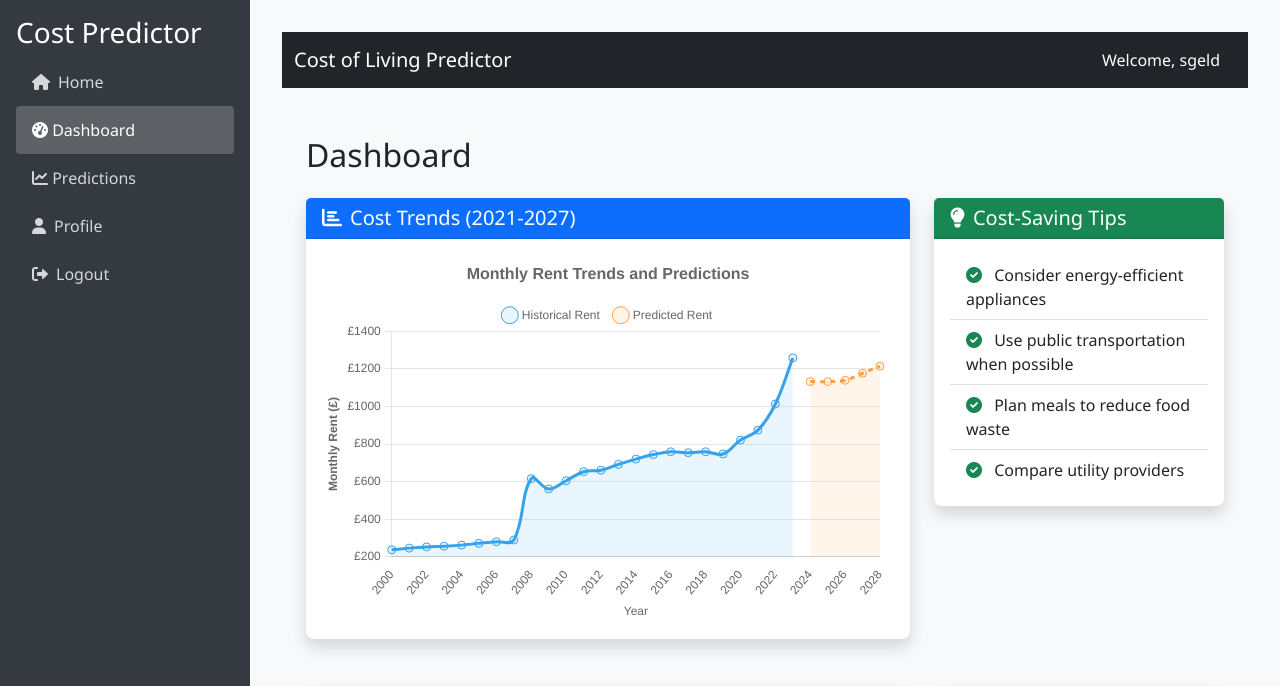
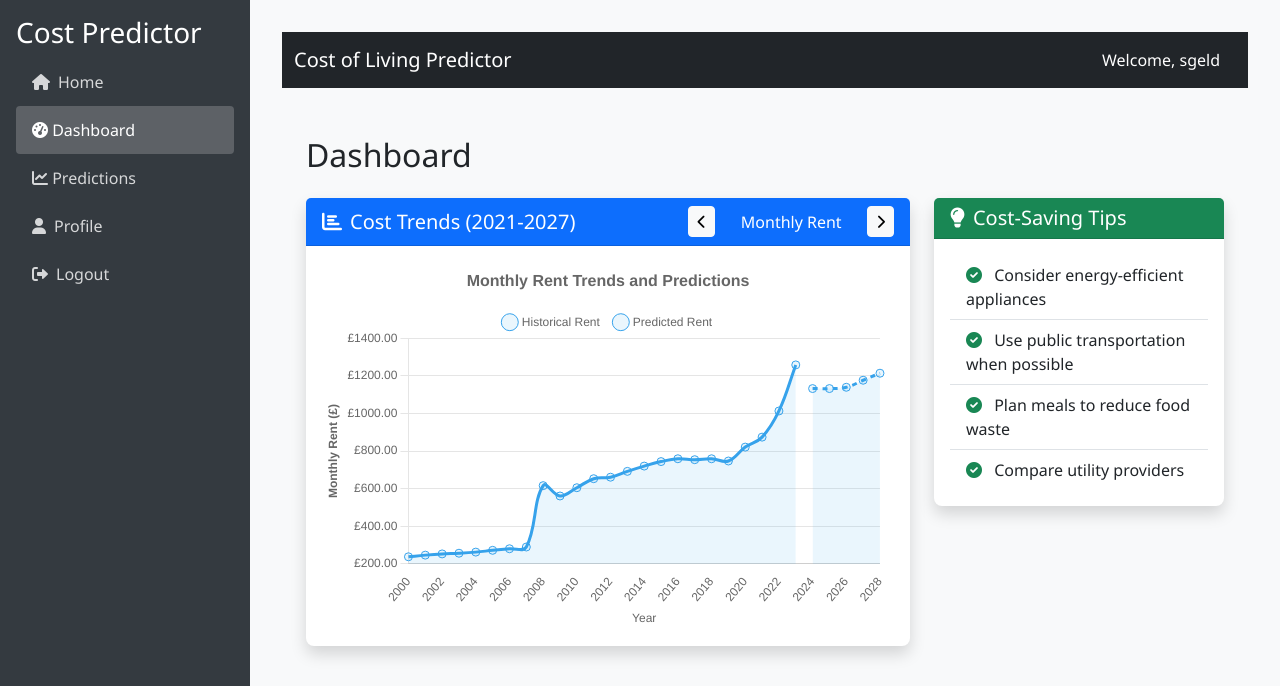
Before and after one commit to Shucab-Geldonne/FYP, a Django app: page /predictor/dashboard/ in a window 1280 px wide. Shown: the top 686 px of the page. Run offline with Django 5.2, Linux system fonts and the light colour scheme; a user stored in the database is signed in.

Commit message:
updated the dashboard page to show all the graphs rather than just the monthly rent graph

```diff
--- a/predictor/templates/predictor/dashboard.html
+++ b/predictor/templates/predictor/dashboard.html
@@ -26,10 +26,19 @@
     <div class="row mb-4">
         <div class="col-md-8">
             <div class="card shadow">
-                <div class="card-header bg-primary text-white">
+                <div class="card-header bg-primary text-white d-flex justify-content-between align-items-center">
                     <h5 class="card-title mb-0">
                         <i class="fas fa-chart-bar me-2"></i>Cost Trends (2021-2027)
                     </h5>
+                    <div class="chart-navigation">
+                        <button class="btn btn-sm btn-light me-2" id="prevChart">
+                            <i class="fas fa-chevron-left"></i>
+                        </button>
+                        <span id="chartTitle" class="text-white">Monthly Rent</span>
+                        <button class="btn btn-sm btn-light ms-2" id="nextChart">
+                            <i class="fas fa-chevron-right"></i>
+                        </button>
+                    </div>
                 </div>
                 <div class="card-body" style="height: 400px;">
                     <canvas id="costTrendsChart"></canvas>
@@ -164,48 +173,73 @@ document.addEventListener('DOMContentLoaded', function() {
         const historicalData = chartData.historical || {};
         const predictedData = chartData.predicted || {};
 
-        console.log('Historical Data:', historicalData);
-        console.log('Predicted Data:', predictedData);
+        // Define chart configurations for each category
+        const chartConfigs = {
+            rent: {
+                title: 'Monthly Rent',
+                yAxisLabel: 'Monthly Rent (£)',
+                historicalLabel: 'Historical Rent',
+                predictedLabel: 'Predicted Rent',
+                color: 'rgb(54, 162, 235)'
+            },
+            petrol: {
+                title: 'Petrol Price',
+                yAxisLabel: 'Price per Litre (£)',
+                historicalLabel: 'Historical Petrol Price',
+                predictedLabel: 'Predicted Petrol Price',
+                color: 'rgb(255, 99, 132)'
+            },
+            food: {
+                title: 'Weekly Food Cost',
+                yAxisLabel: 'Weekly Cost (£)',
+                historicalLabel: 'Historical Food Cost',
+                predictedLabel: 'Predicted Food Cost',
+                color: 'rgb(75, 192, 192)'
+            }
+        };
 
         // Get all years and sort them
         const years = [...new Set([
-            ...Object.keys(historicalData),
-            ...Object.keys(predictedData)
+            ...Object.keys(historicalData.rent || {}),
+            ...Object.keys(predictedData.rent || {})
         ])].sort((a, b) => parseInt(a) - parseInt(b));
 
-        console.log('Years:', years);
+        // Initialize chart
+        const ctx = document.getElementById('costTrendsChart').getContext('2d');
+        let currentChart = null;
+        let currentCategory = 'rent';
+
+        function createChart(category) {
+            const config = chartConfigs[category];
 
             // Create data arrays
-        const historicalValues = years.map(year => historicalData[year] || null);
-        const predictedValues = years.map(year => predictedData[year] || null);
+            const historicalValues = years.map(year => historicalData[category][year] || null);
+            const predictedValues = years.map(year => predictedData[category][year] || null);
 
-        console.log('Historical Values:', historicalValues);
-        console.log('Predicted Values:', predictedValues);
+            if (currentChart) {
+                currentChart.destroy();
+            }
 
-        // Get the canvas context
-        const ctx = document.getElementById('costTrendsChart').getContext('2d');
-
-        // Create the chart
-        new Chart(ctx, {
+            currentChart = new Chart(ctx, {
                 type: 'line',
                 data: {
                     labels: years,
                     datasets: [
                         {
-                        label: 'Historical Rent',
+                            label: config.historicalLabel,
                             data: historicalValues,
-                        borderColor: 'rgb(54, 162, 235)',
-                        backgroundColor: 'rgba(54, 162, 235, 0.1)',
+                            borderColor: config.color,
+                            backgroundColor: config.color.replace('rgb', 'rgba').replace(')', ', 0.1)'),
                             fill: true,
                             tension: 0.4,
                             pointRadius: 4,
                             pointHoverRadius: 6
                         },
                         {
-                        label: 'Predicted Rent',
+                            label: config.predictedLabel,
                             data: predictedValues,
-                        borderColor: 'rgb(255, 159, 64)',
-                        backgroundColor: 'rgba(255, 159, 64, 0.1)',
+                            borderColor: config.color,
+                            backgroundColor: config.color.replace('rgb', 'rgba').replace(')', ', 0.1)'),
                             fill: true,
                             tension: 0.4,
                             borderDash: [5, 5],
@@ -224,7 +258,7 @@ document.addEventListener('DOMContentLoaded', function() {
                     plugins: {
                         title: {
                             display: true,
-                        text: 'Monthly Rent Trends and Predictions',
+                            text: config.title + ' Trends and Predictions',
                             font: {
                                 size: 16,
                                 weight: 'bold'
@@ -267,7 +301,7 @@ document.addEventListener('DOMContentLoaded', function() {
                             beginAtZero: false,
                             title: {
                                 display: true,
-                            text: 'Monthly Rent (£)',
+                                text: config.yAxisLabel,
                                 font: {
                                     size: 12,
                                     weight: 'bold'
@@ -275,13 +309,35 @@ document.addEventListener('DOMContentLoaded', function() {
                             },
                             ticks: {
                                 callback: function(value) {
-                                return '£' + value;
+                                    return '£' + parseFloat(value).toFixed(2);
                                 }
                             }
                         }
                     }
                 }
             });
+
+            // Update chart title
+            document.getElementById('chartTitle').textContent = config.title;
+        }
+
+        // Initialize with rent chart
+        createChart('rent');
+
+        // Navigation buttons
+        const categories = ['rent', 'petrol', 'food'];
+        let currentIndex = 0;
+
+        document.getElementById('prevChart').addEventListener('click', function() {
+            currentIndex = (currentIndex - 1 + categories.length) % categories.length;
+            createChart(categories[currentIndex]);
+        });
+
+        document.getElementById('nextChart').addEventListener('click', function() {
+            currentIndex = (currentIndex + 1) % categories.length;
+            createChart(categories[currentIndex]);
+        });
+
     } catch (error) {
         console.error('Error creating chart:', error);
         console.error('Chart data:', '{{ chart_data|safe }}');
@@ -419,5 +475,16 @@ document.addEventListener('DOMContentLoaded', function() {
 .badge {
     font-size: 85%;
 }
+
+.chart-navigation {
+    display: flex;
+    align-items: center;
+    gap: 0.5rem;
+}
+
+#chartTitle {
+    min-width: 120px;
+    text-align: center;
+}
 </style>
 {% endblock %}
--- a/predictor/urls.py
+++ b/predictor/urls.py
@@ -7,7 +7,6 @@ urlpatterns = [
     path('dashboard/', views.dashboard, name='dashboard'),
     path('predictions/', PredictionsView.as_view(), name='predictions'),
     path('profile/', views.profile, name='profile'),
-    path('change-password/', views.change_password, name='change_password'),
     path('events/', views.event_list, name='event_list'),
     path('events/create/', views.event_create, name='event_create'),
     path('events/<int:event_id>/', views.event_update, name='event_update'),
--- a/predictor/views.py
+++ b/predictor/views.py
@@ -19,6 +19,7 @@ from numpy.dtypes import Float32DType, Float64DType
 import joblib
 from .simple_model import train_model, predict
 import traceback
+from django.urls import path
 
 # Global variable to store the trained models
 GLOBAL_MODEL = None
@@ -387,15 +388,27 @@ def dashboard(request):
         df = df.dropna()
         df = df.sort_values('Year')
 
-        # Prepare historical data
-        historical_data = {}
+        # Prepare historical data for all categories
+        historical_data = {
+            'rent': {},
+            'petrol': {},
+            'food': {}
+        }
+
         for _, row in df.iterrows():
             year = str(int(row['Year']))
-            historical_data[year] = float(row['Average Monthly Rent (England) (£)'])
+            historical_data['rent'][year] = float(row['Average Monthly Rent (England) (£)'])
+            historical_data['petrol'][year] = float(row['Petrol Price (£/litre)'])
+            historical_data['food'][year] = float(row['Weekly Food Expenditure (£)'])
 
         # Get predictions for future years
-        predicted_data = {}
-        latest_year = max(int(year) for year in historical_data.keys())
+        predicted_data = {
+            'rent': {},
+            'petrol': {},
+            'food': {}
+        }
+
+        latest_year = max(int(year) for year in historical_data['rent'].keys())
         future_years = range(latest_year + 1, latest_year + 6)
 
         # Use the trained models
@@ -406,7 +419,9 @@ def dashboard(request):
         for year in future_years:
             predictions = predict(year, GLOBAL_MODEL)
             if predictions is not None:
-                predicted_data[str(year)] = float(predictions['rent'])
+                predicted_data['rent'][str(year)] = float(predictions['rent'])
+                predicted_data['petrol'][str(year)] = float(predictions['petrol'])
+                predicted_data['food'][str(year)] = float(predictions['food'])
 
         # Prepare data for the chart
         chart_data = {
@@ -418,34 +433,36 @@ def dashboard(request):
         recent_predictions = []
 
         # Add historical data
-        for year, rent in historical_data.items():
+        for year in historical_data['rent'].keys():
             year_int = int(year)
             if year_int >= latest_year - 2:  # Show last 3 years of historical data
                 previous_year = str(year_int - 1)
-                previous_cost = historical_data.get(previous_year)
-                change = ((rent - previous_cost) / previous_cost * 100) if previous_cost else 0
+                previous_cost = historical_data['rent'].get(previous_year)
+                current_cost = historical_data['rent'][year]
+                change = ((current_cost - previous_cost) / previous_cost * 100) if previous_cost else 0
 
                 recent_predictions.append({
                     'year': year,
-                    'cost': rent,
+                    'cost': current_cost,
                     'change': change,
                     'is_prediction': False
                 })
 
         # Add predicted data
-        for year, rent in predicted_data.items():
+        for year in predicted_data['rent'].keys():
             year_int = int(year)
             previous_year = str(year_int - 1)
-            previous_cost = predicted_data.get(previous_year) or historical_data.get(previous_year)
+            previous_cost = predicted_data['rent'].get(previous_year) or historical_data['rent'].get(previous_year)
+            current_cost = predicted_data['rent'][year]
 
             if previous_cost:
-                change = ((rent - previous_cost) / previous_cost * 100)
+                change = ((current_cost - previous_cost) / previous_cost * 100)
             else:
                 change = 0
 
             recent_predictions.append({
                 'year': year,
-                'cost': rent,
+                'cost': current_cost,
                 'change': change,
                 'is_prediction': True
             })
@@ -467,33 +484,3 @@ def dashboard(request):
             'chart_data': json.dumps({'historical': {}, 'predicted': {}}),
             'recent_predictions': []
         })
-
-@login_required
-def change_password(request):
-    if request.method == 'POST':
-        old_password = request.POST.get('old_password')
-        new_password1 = request.POST.get('new_password1')
-        new_password2 = request.POST.get('new_password2')
-
-        if not request.user.check_password(old_password):
-            messages.error(request, 'Your current password is incorrect.')
-            return redirect('profile')
-
-        if new_password1 != new_password2:
-            messages.error(request, 'New passwords do not match.')
-            return redirect('profile')
-
-        if len(new_password1) < 8:
-            messages.error(request, 'Password must be at least 8 characters long.')
-            return redirect('profile')
-
-        if not any(char.isdigit() for char in new_password1) or not any(char.isalpha() for char in new_password1):
-            messages.error(request, 'Password must contain both letters and numbers.')
-            return redirect('profile')
-
-        request.user.set_password(new_password1)
-        request.user.save()
-        messages.success(request, 'Your password has been changed successfully.')
-        return redirect('profile')
-
-    return redirect('profile')
```
Also changed, not shown: db.sqlite3, 1 other file. Lines whose indentation alone changed are shown as unchanged.
